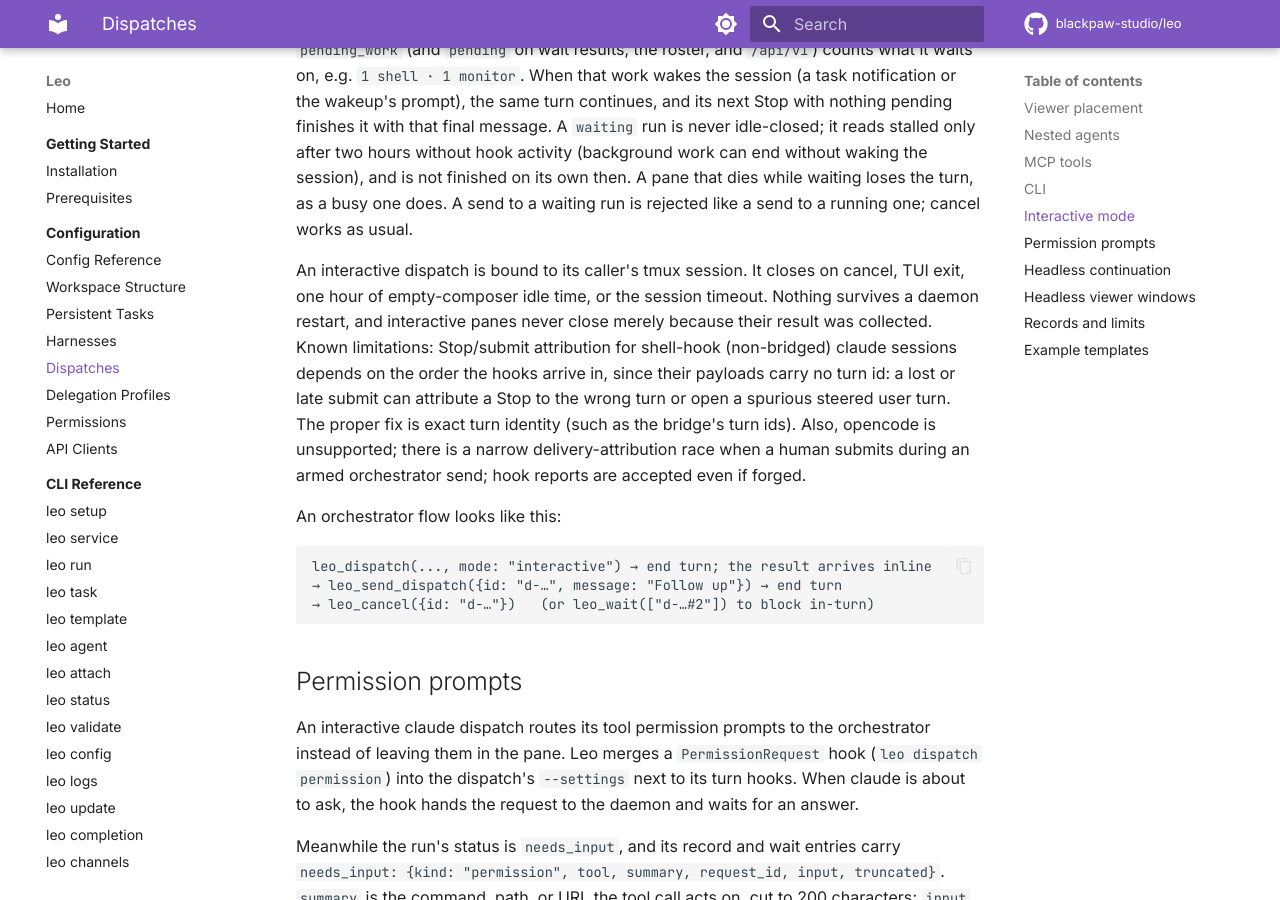
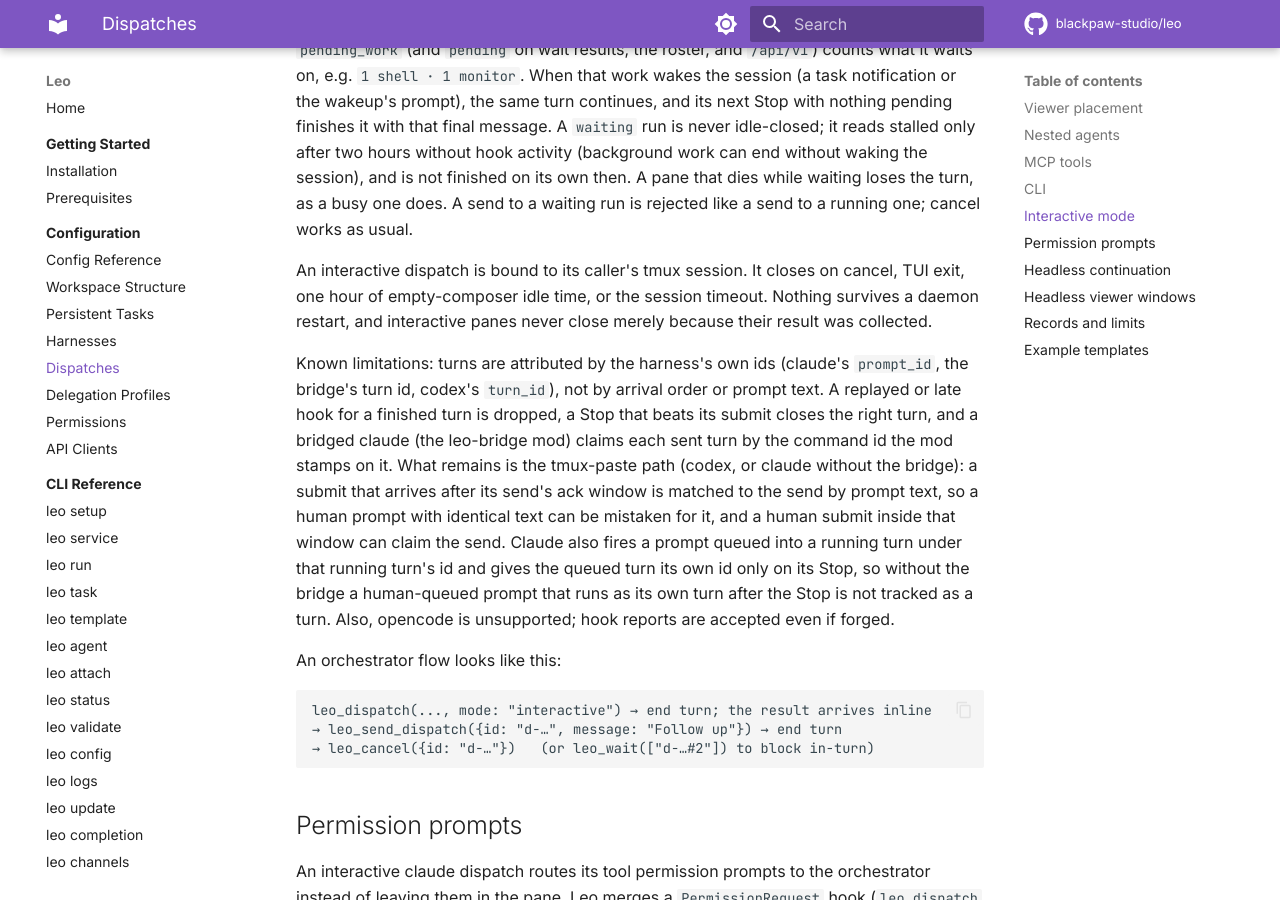
Before and after one commit to blackpaw-studio/leo, an MkDocs documentation site: the page built from docs/configuration/dispatches.md, in a window 1280 px wide and 900 px high, scrolled down 6287 px. Built offline with MkDocs 1.6.1 and Material for MkDocs 9.7.7, drawn with Linux system fonts in a browser that asks for light colours; comment, search, counter and statistics services are not loaded.

Commit message:
docs: dispatch turn attribution is by harness id; only the tmux-paste residual remains

```diff
--- a/docs/configuration/dispatches.md
+++ b/docs/configuration/dispatches.md
@@ -287,13 +287,21 @@ waiting run is rejected like a send to a running one; cancel works as usual.
 An interactive dispatch is bound to its caller's tmux session. It closes on
 cancel, TUI exit, one hour of empty-composer idle time, or the session timeout.
 Nothing survives a daemon restart, and interactive panes never close merely
-because their result was collected. Known limitations: Stop/submit attribution for shell-hook (non-bridged)
-claude sessions depends on the order the hooks arrive in, since their
-payloads carry no turn id: a lost or late submit can attribute a Stop to the
-wrong turn or open a spurious steered user turn. The proper fix is exact turn
-identity (such as the bridge's turn ids). Also, opencode is unsupported;
-there is a narrow delivery-attribution race when a human submits during an
-armed orchestrator send; hook reports are accepted even if forged.
+because their result was collected.
+
+Known limitations: turns are attributed by the harness's own ids (claude's
+`prompt_id`, the bridge's turn id, codex's `turn_id`), not by arrival order
+or prompt text. A replayed or late hook for a finished turn is dropped, a Stop
+that beats its submit closes the right turn, and a bridged claude (the
+leo-bridge mod) claims each sent turn by the command id the mod stamps on it.
+What remains is the tmux-paste path (codex, or claude without the bridge): a
+submit that arrives after its send's ack window is matched to the send by
+prompt text, so a human prompt with identical text can be mistaken for it, and
+a human submit inside that window can claim the send. Claude also fires a
+prompt queued into a running turn under that running turn's id and gives the
+queued turn its own id only on its Stop, so without the bridge a human-queued
+prompt that runs as its own turn after the Stop is not tracked as a turn.
+Also, opencode is unsupported; hook reports are accepted even if forged.
 
 An orchestrator flow looks like this:
 
```
